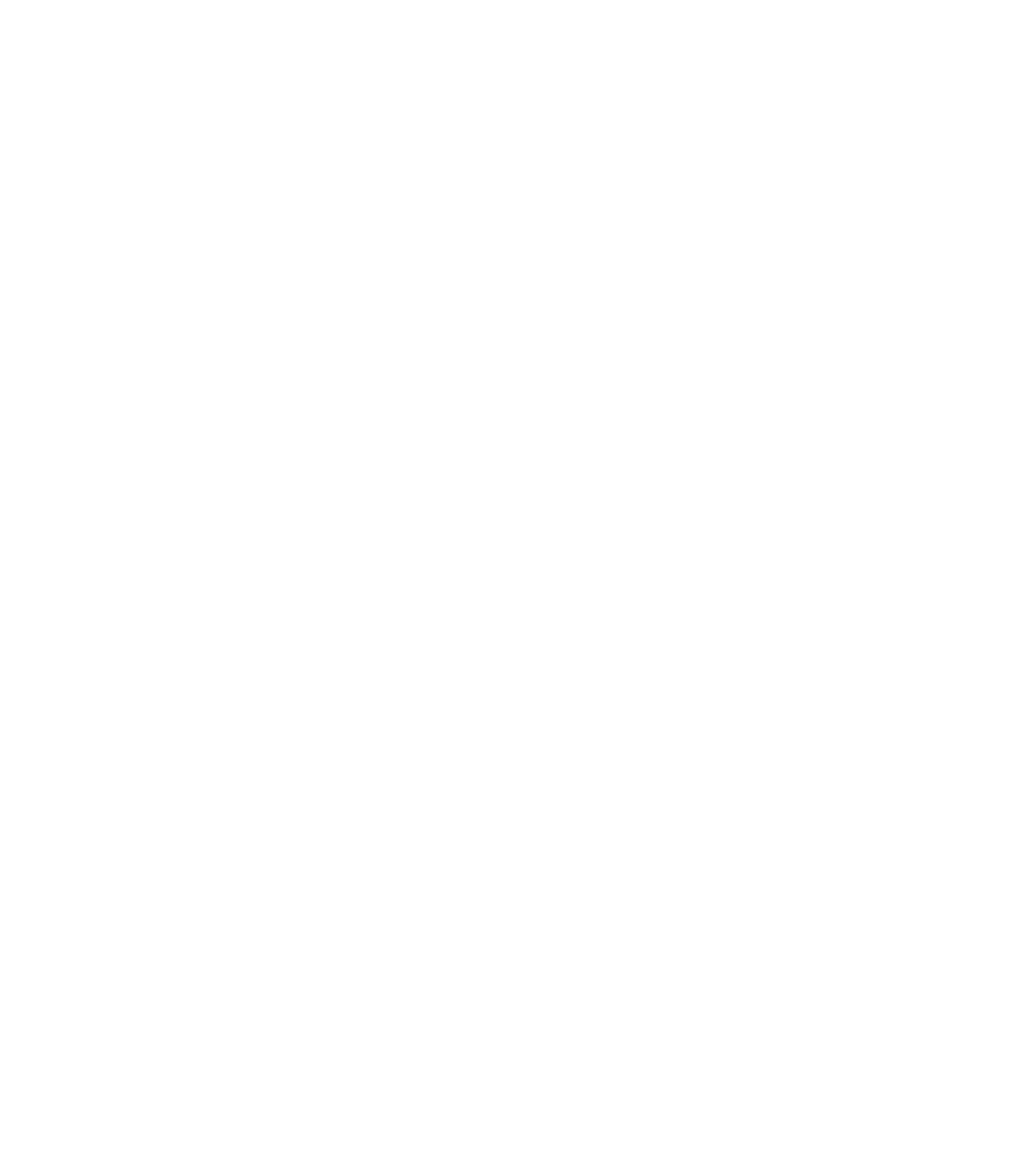
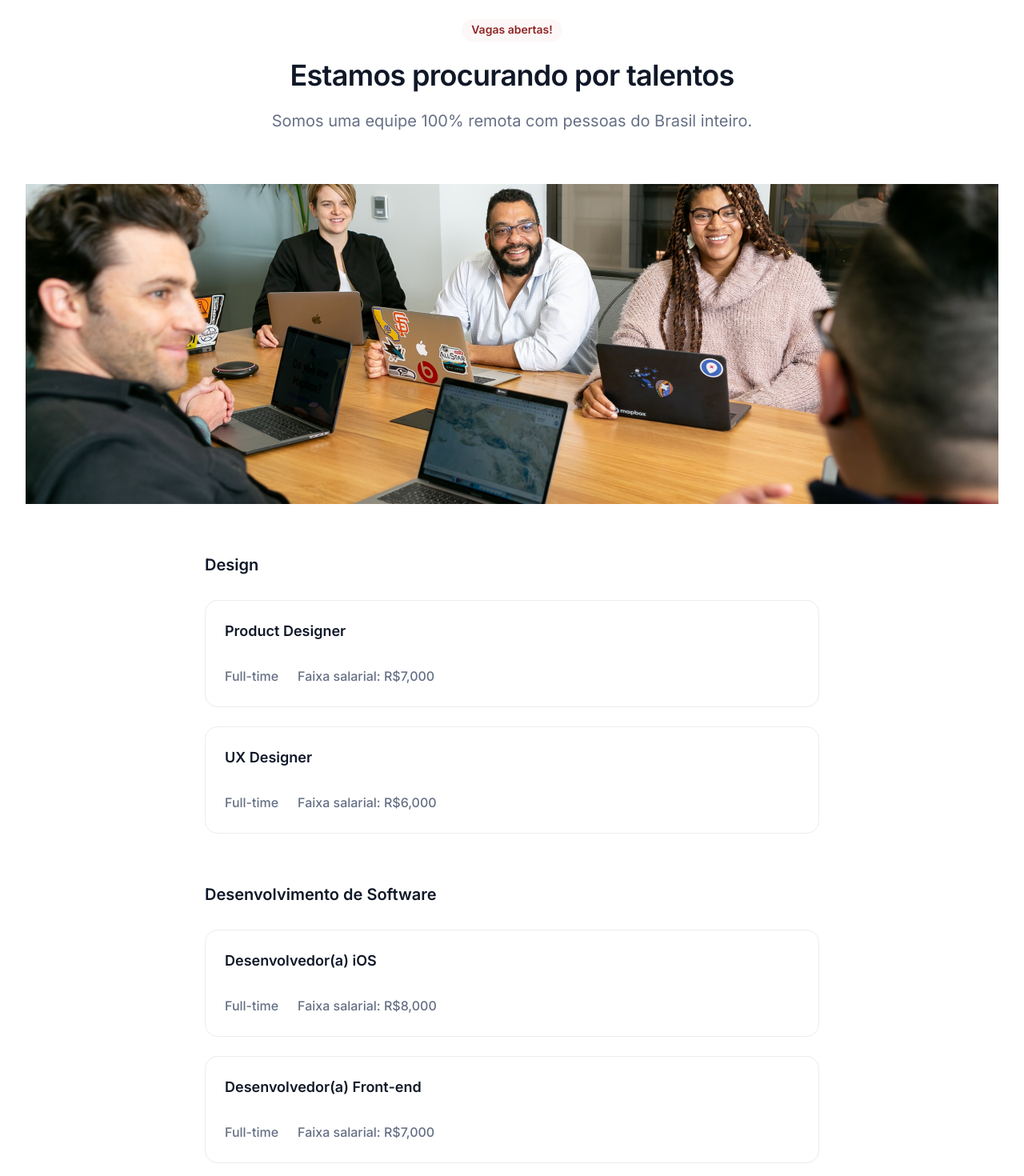
Before and after one commit to riandeoliveira/optimustech, a Next.js app: page / in a window 1280 px wide. Shown: the part 840-2310 px from the top of the page at 80% size. Before the commit the page ends 800 px from the top, so only its background shows below. Built offline with nearby package versions, Linux system fonts and the light colour scheme.

Commit message:
feat: create JobsArea component

```diff
--- /dev/null
+++ b/src/components/JobsArea/index.tsx
@@ -0,0 +1,39 @@
+import { JobPost } from "components";
+import { jobPosts } from "contents";
+import Image from "next/image";
+import styles from "./styles.module.scss";
+
+const JobsArea = (): JSX.Element => {
+  return (
+    <section className={styles.section}>
+      <div className={styles.section_container}>
+        <div className={styles.heading}>
+          <h1 className={styles.title}>Vagas abertas!</h1>
+          <h2 className={styles.subtitle}>Estamos procurando por talentos</h2>
+          <p className={styles.description}>
+            Somos uma equipe 100% remota com pessoas do Brasil inteiro.
+          </p>
+        </div>
+        <Image
+          src="/assets/images/workspace.png"
+          alt="Colegas de trabalho em uma reunião"
+          width={1216}
+          height={400}
+        />
+        <div className={styles.posts}>
+          <div className={styles.posts_container}>
+            {jobPosts.map(({ occupation, opportunities }, i) => (
+              <JobPost
+                occupation={occupation}
+                opportunities={opportunities}
+                key={i}
+              />
+            ))}
+          </div>
+        </div>
+      </div>
+    </section>
+  );
+};
+
+export default JobsArea;
--- /dev/null
+++ b/src/components/JobsArea/styles.module.scss
@@ -0,0 +1,59 @@
+@use "../../styles" as *;
+
+.section {
+  display: flex;
+  justify-content: center;
+  margin-top: 12.25rem;
+  padding: 0 1rem;
+}
+
+.section_container {
+  display: flex;
+  flex-direction: column;
+  gap: 4rem;
+  width: 76rem;
+}
+
+.heading {
+  align-items: center;
+  display: flex;
+  flex-direction: column;
+  gap: 1.25rem;
+  text-align: center;
+}
+
+.title {
+  background-color: $primary-570;
+  border-radius: 1rem;
+  color: $primary-650;
+  font-size: 0.875rem;
+  font-weight: 600;
+  height: 28px;
+  padding: 0.25rem 0.75rem;
+}
+
+.subtitle {
+  color: $secondary-890;
+  font-size: 2.25rem;
+  font-weight: 600;
+  letter-spacing: -0.02em;
+}
+
+.description {
+  color: $secondary-540;
+  font-size: 1.25rem;
+  line-height: 1.875rem;
+  max-width: 49.375rem;
+}
+
+.posts {
+  display: flex;
+  justify-content: center;
+}
+
+.posts_container {
+  display: flex;
+  flex-direction: column;
+  gap: 4rem;
+  width: 48rem;
+}
--- a/src/components/index.ts
+++ b/src/components/index.ts
@@ -1,8 +1,21 @@
 import AboutUsArea from "./AboutUsArea";
 import Header from "./Header";
+import JobOpportunity from "./JobOpportunity";
+import JobPost from "./JobPost";
+import JobsArea from "./JobsArea";
 import Main from "./Main";
 import MenuItem from "./MenuItem";
 import MetricItem from "./MetricItem";
 import Navbar from "./Navbar";
 
-export { AboutUsArea, Header, MetricItem, Main, MenuItem, Navbar };
+export {
+  AboutUsArea,
+  Header,
+  JobOpportunity,
+  JobPost,
+  JobsArea,
+  Main,
+  MenuItem,
+  MetricItem,
+  Navbar,
+};
--- a/src/pages/index.tsx
+++ b/src/pages/index.tsx
@@ -1,4 +1,4 @@
-import { AboutUsArea, Header, Main } from "components";
+import { AboutUsArea, Header, JobsArea, Main } from "components";
 import type { NextPage } from "next";
 
 const Home: NextPage = (): JSX.Element => {
@@ -7,6 +7,7 @@
       <Header />
       <Main>
         <AboutUsArea />
+        <JobsArea />
       </Main>
     </>
   );
```
